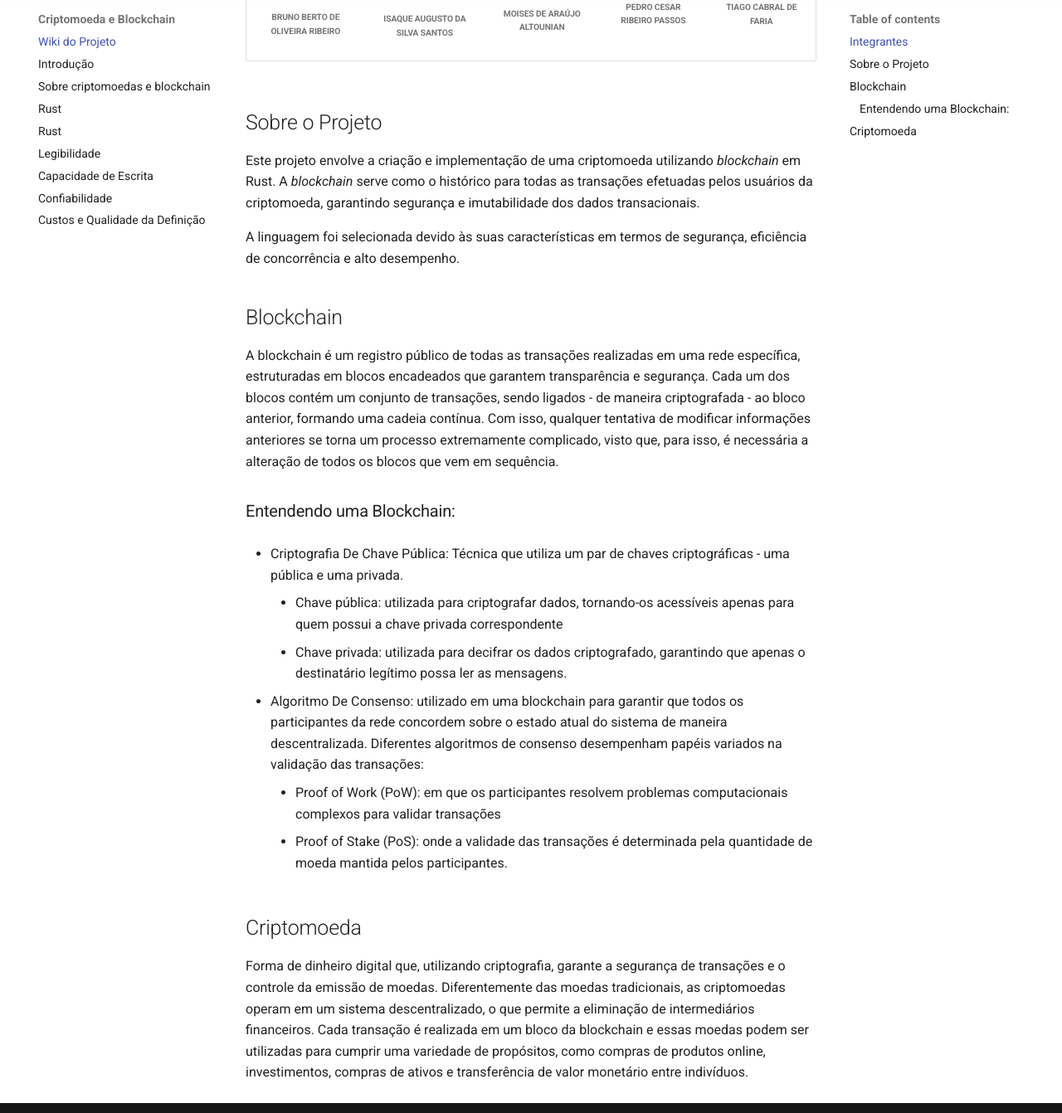
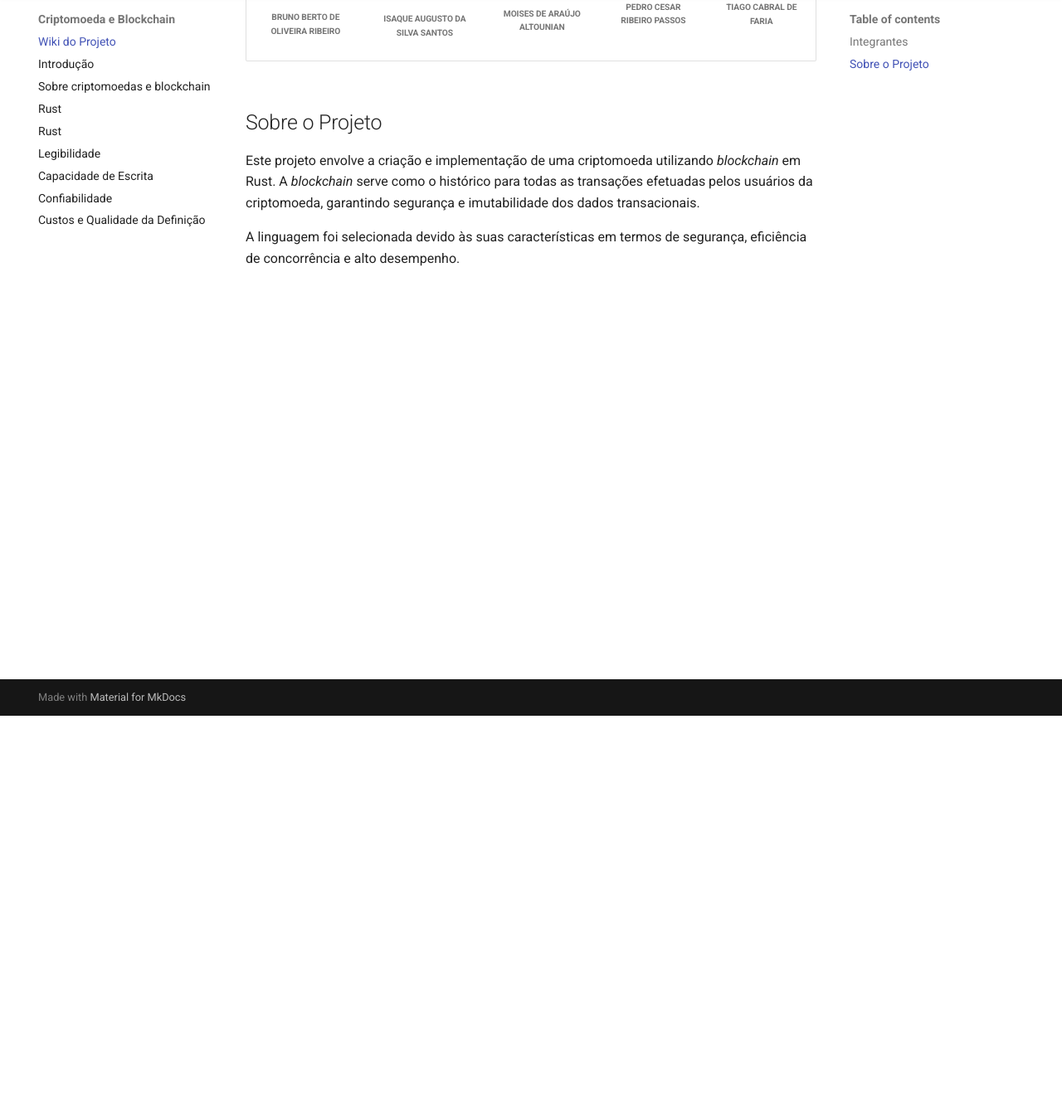
Before and after one commit to seraphritt/projeto_LP, an MkDocs documentation site: the page built from docs/index.md, in a window 1280 px wide and 1400 px high, scrolled down 479 px, cut to the strip 58-1400 px from the top of the window. Shown: the whole strip at 83% size. Built offline with MkDocs 1.6.1 and Material for MkDocs 9.7.7, drawn with Linux system fonts in a browser that asks for light colours.

Commit message:
Update index.md

```diff
--- a/docs/index.md
+++ b/docs/index.md
@@ -51,22 +51,3 @@
 Este projeto envolve a criação e implementação de uma criptomoeda utilizando *blockchain* em Rust. A *blockchain* serve como o histórico para todas as transações efetuadas pelos usuários da criptomoeda, garantindo segurança e imutabilidade dos dados transacionais.
 
 A linguagem foi selecionada devido às suas características em termos de segurança, eficiência de concorrência e alto desempenho.
-
-## Blockchain
-
-A blockchain é um registro público de todas as transações realizadas em uma rede específica, estruturadas em blocos encadeados que garantem transparência e segurança. Cada um dos blocos contém um conjunto de transações, sendo ligados - de maneira criptografada - ao bloco anterior, formando uma cadeia contínua. Com isso, qualquer tentativa de modificar informações anteriores se torna um processo extremamente complicado, visto que, para isso, é necessária a alteração de todos os blocos que vem em sequência.
-
-### Entendendo uma Blockchain:
-
-* Criptografia De Chave Pública: Técnica que utiliza um par de chaves criptográficas - uma pública e uma privada.
-    * Chave pública: utilizada para criptografar dados, tornando-os acessíveis apenas para quem possui a chave privada correspondente
-    * Chave privada: utilizada para decifrar os dados criptografado, garantindo que apenas o destinatário legítimo possa ler as mensagens.
-
-
-* Algoritmo De Consenso: utilizado em uma blockchain para garantir que todos os participantes da rede concordem sobre o estado atual do sistema de maneira descentralizada. Diferentes algoritmos de consenso desempenham papéis variados na validação das transações:
-    * Proof of Work (PoW): em que os participantes resolvem problemas computacionais complexos para validar transações
-    * Proof of Stake (PoS): onde a validade das transações é determinada pela quantidade de moeda mantida pelos participantes.
-
-## Criptomoeda
-
-Forma de dinheiro digital que, utilizando criptografia, garante a segurança de transações e o controle da emissão de moedas. Diferentemente das moedas tradicionais, as criptomoedas operam em um sistema descentralizado, o que permite a eliminação de intermediários financeiros. Cada transação é realizada em um bloco da blockchain e essas moedas podem ser utilizadas para cumprir uma variedade de propósitos, como compras de produtos online, investimentos, compras de ativos e transferência de valor monetário entre indivíduos.
```
